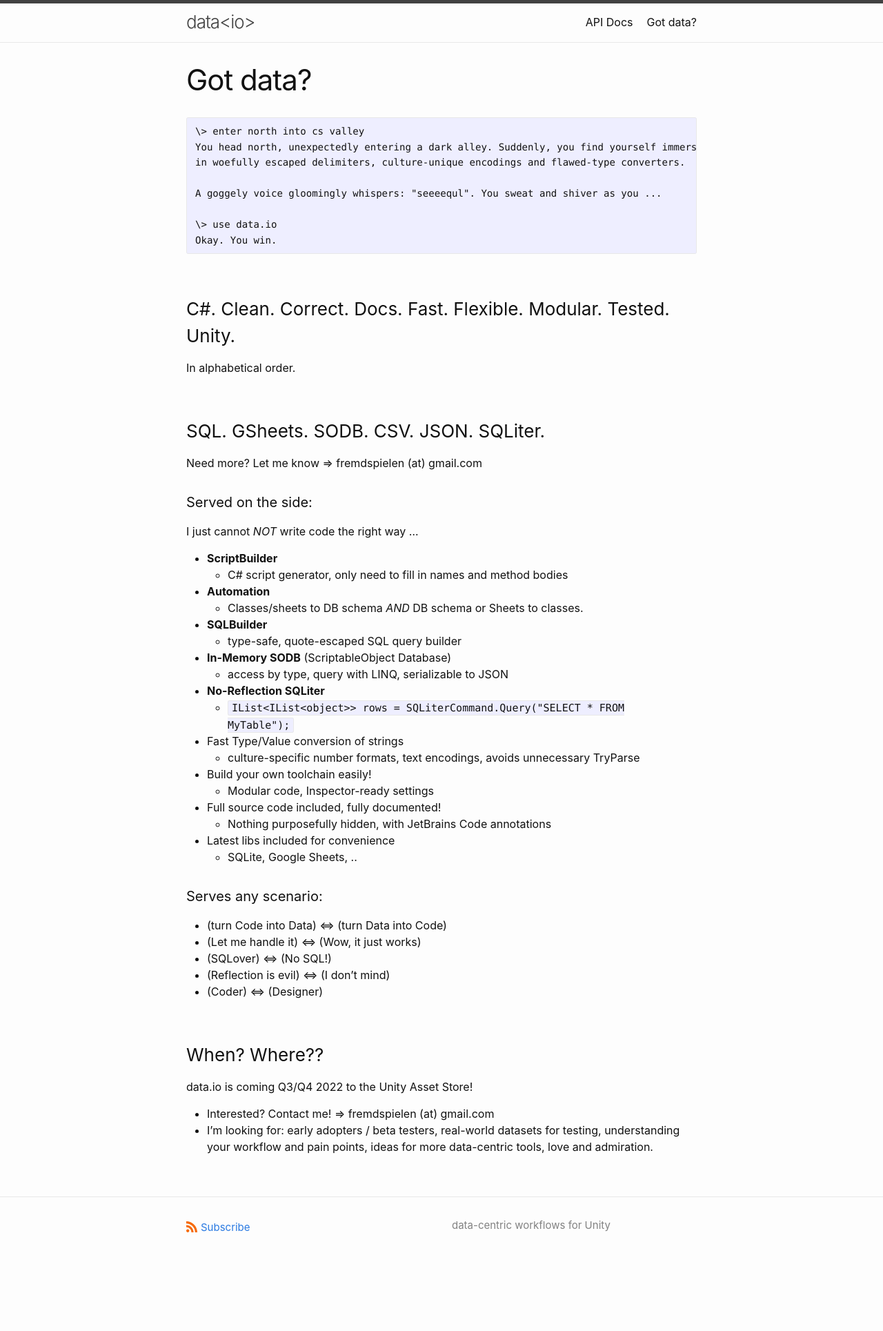
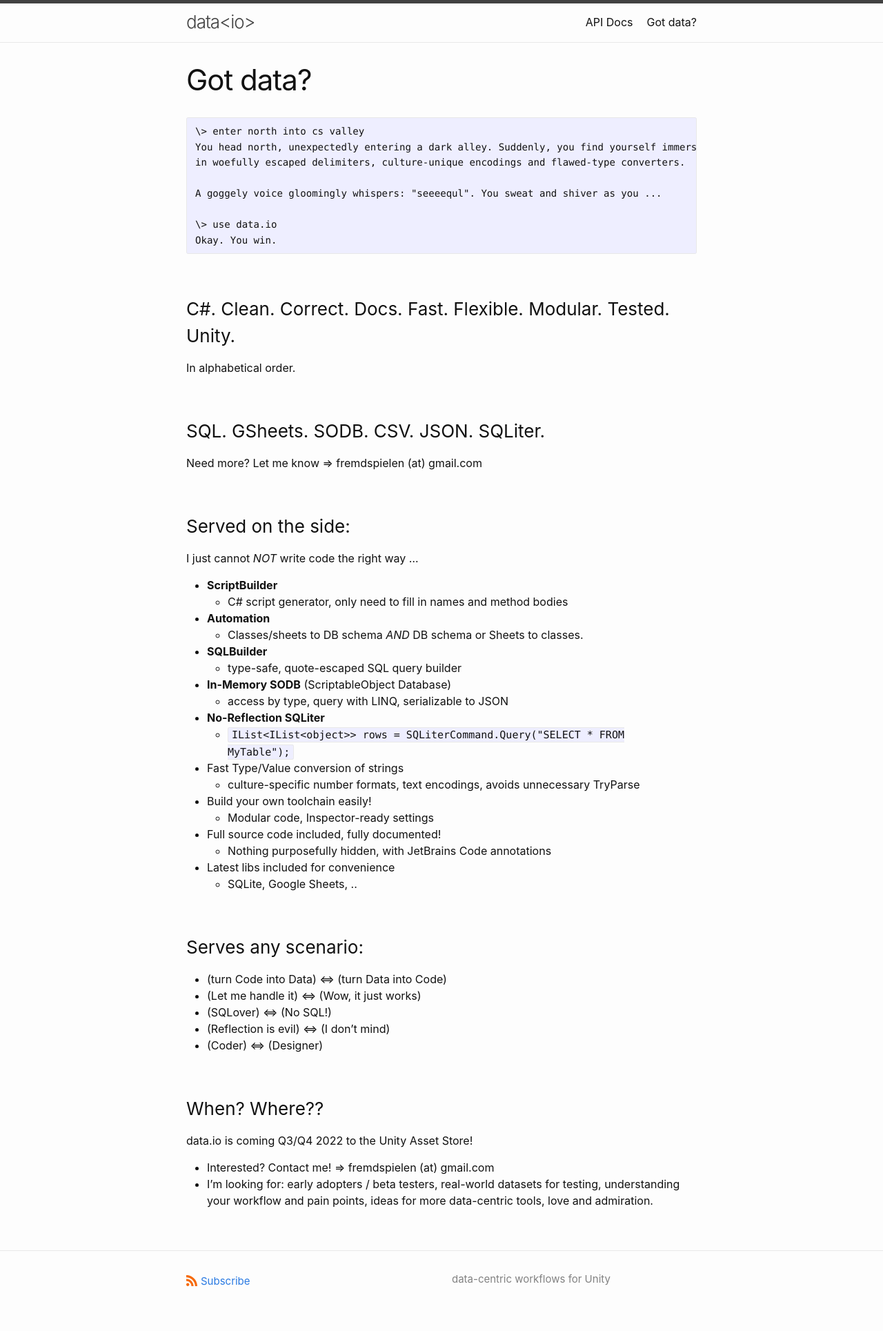
Before and after one commit to CodeSmile-0000011110110111/data.io-home, a Jekyll site: the page built from index.md, in a window 1280 px wide. Shown: the whole page at 69% size. Built offline with Jekyll 4.4.1, drawn with Linux system fonts in a browser that asks for light colours; before the commit the page ends 1851 px from its top, so only the background shows below that.

```diff
--- a/index.md
+++ b/index.md
@@ -22,7 +22,7 @@ Need more? Let me know => fremdspielen (at) gmail.com
 <p/>
 <p/>
 <p/>
-#### Served on the side:
+### Served on the side:
 I just cannot _NOT_ write code the right way ...
 <p/>
 - **ScriptBuilder**
@@ -44,7 +44,7 @@ I just cannot _NOT_ write code the right way ...
 - Latest libs included for convenience
   - SQLite, Google Sheets, ..
 
-#### Serves any scenario:
+### Serves any scenario:
 - (turn Code into Data) <=> (turn Data into Code)
 - (Let me handle it) <=> (Wow, it just works)
 - (SQLover) <=> (No SQL!)
```
